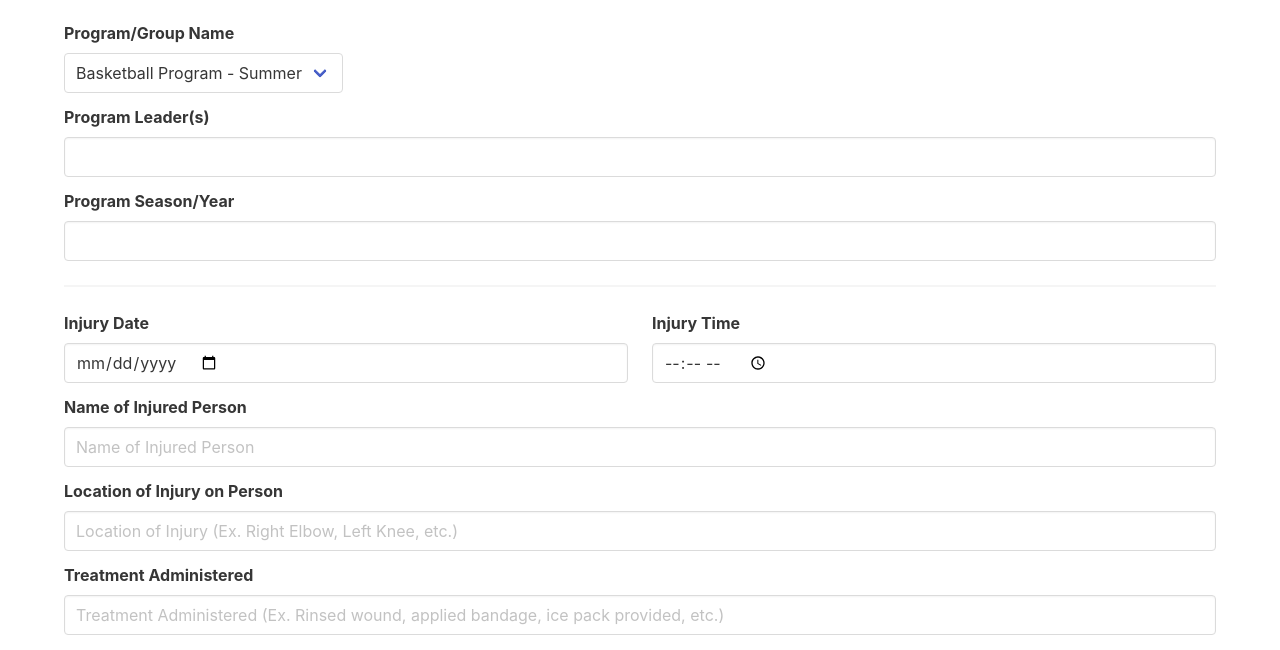
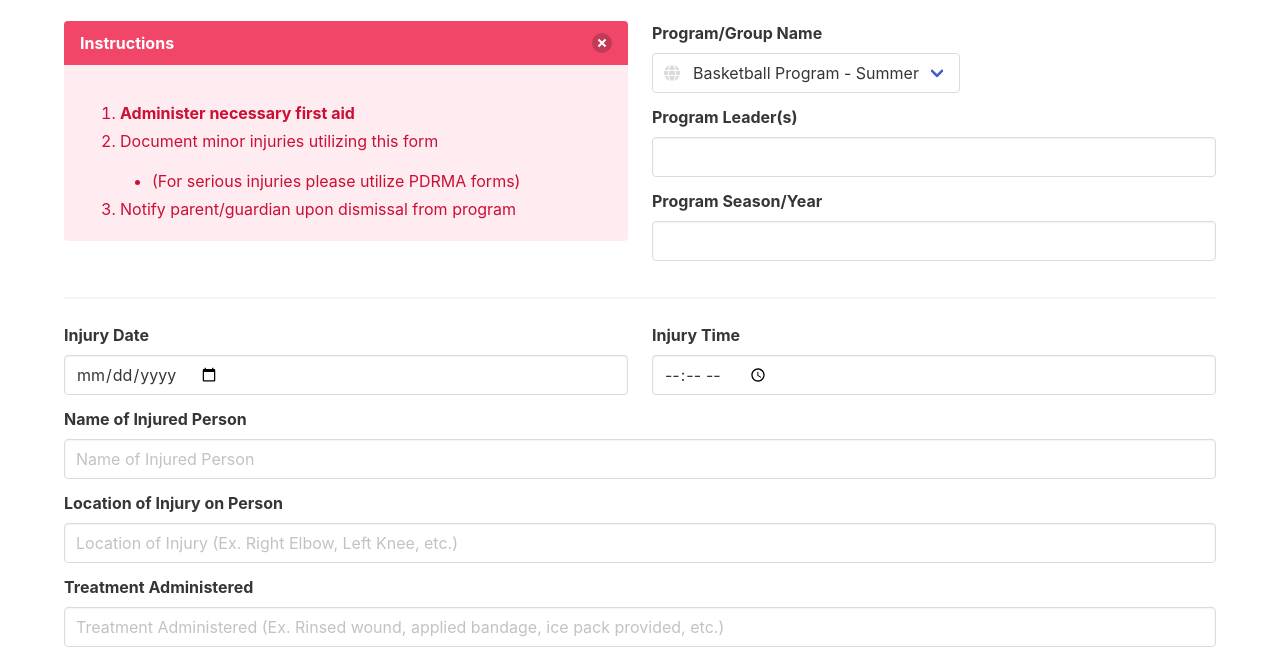
Before and after one commit to AU-FVSRA/Initial-UI-Prototypes, a website: page JoanTestForm.html in a window 1280 px wide. Shown: the part 116-766 px from the top of the page. Drawn offline with nearby package versions, Linux system fonts and the light colour scheme.

Commit message:
Minor change to the form

```diff
--- a/JoanTestForm.html
+++ b/JoanTestForm.html
@@ -6,6 +6,7 @@
     <title>Joan's Form</title>
     <link href="https://cdnjs.cloudflare.com/ajax/libs/font-awesome/6.0.0-beta2/css/all.min.css" rel="stylesheet">
     <link href="https://cdn.jsdelivr.net/npm/bulma@0.9.3/css/bulma.min.css" rel="stylesheet">
+
 </head>
 <body>
 
@@ -22,19 +23,50 @@
         <form>
 
             <!-- Form section #1 -->
+            <div class="columns">
+                <!-- warning/instructions -->
+                <div class="column" id="instructionsCol">
+                    <article class="message is-danger">
+                        <div class="message-header">
+                            <p>Instructions</p>
+                            <button type="button" class="delete" onclick="hideInstructions()"></button>
+                        </div>
+                        <div class="message-body">
+                            <div class="content">
+                                <ol>
+                                    <li><strong>Administer necessary first aid</strong></li>
+                                    <li>Document minor injuries utilizing this form
+                                        <ul>
+                                            <li>(For serious injuries please utilize PDRMA forms)</li>
+                                        </ul>
+                                    </li>
+                                    <li>Notify parent/guardian upon dismissal from program</li>
+                                </ol>
+                            </div>
+
+                        </div>
+                    </article>
+                </div>
+
+                <!-- program/group name -->
+                <div class="column">
                     <div class="field">
                         <label class="label" for="programName">Program/Group Name</label>
-                <div class="control">
+                        <div class="control has-icons-left">
                             <!-- <input class="input" type="text" id="programName" name="programName">-->
-                    <div class="select">
+                            <span class="select" id="programSelection">
                                 <select id="programName" name="programName">
-                            <option>Basketball Program - Summer</option>
-                            <option>Option 2</option>
-                            <option>Option 3</option>
-                            <option>Option 4</option>
-                            <option>Option 5</option>
+                                    <option value="1">Basketball Program - Summer</option>
+                                    <option value="2">Option 2</option>
+                                    <option value="3">Option 3</option>
+                                    <option value="4">Option 4</option>
+                                    <option value="5">Option 5</option>
+                                    <option value="addNewProgram">Add New...</option>
                                 </select>
-                    </div>
+                            </span>
+                            <span class="icon is-small is-left">
+                                <i class="fas fa-globe"></i>
+                            </span>
                         </div>
                     </div>
                     <div class="field">
@@ -49,6 +81,9 @@
                             <input class="input" id="programSeasonYear" name="programSeasonYear" type="text">
                         </div>
                     </div>
+                </div>
+            </div>
+
 
             <hr>
 
@@ -123,5 +158,41 @@
     </div>
 </section>
 
+<!--
+&lt;!&ndash; test popup modal on option selection &ndash;&gt;
+<div class="modal" id="testModal">
+    <div class="modal-background"></div>
+    <div class="modal-card">
+        <header class="modal-card-head">
+            <p class="modal-card-title">Modal title</p>
+            <button class="delete" aria-label="close"></button>
+        </header>
+        <section class="modal-card-body">
+            &lt;!&ndash; Content ... &ndash;&gt;
+            <h1 class="title">
+                Test Modal Header
+            </h1>
+            <p class="subtitle">
+                Test Modal Subtitle
+            </p>
+        </section>
+        <footer class="modal-card-foot">
+            <button class="button is-success">Save changes</button>
+            <button class="button">Cancel</button>
+        </footer>
+    </div>
+</div>
+-->
+
+<!-- Just a test script to hide the instructions -->
+<!-- Likely won't be an option in the final product because users are dumb and will not read and just click X -->
+<!-- Instructions are vital and need to be followed -->
+<script type="text/javascript">
+    //hide the column with id="instructionsCol"
+    function hideInstructions() {
+        document.getElementById("instructionsCol").style.display = "none";
+    }
+</script>
+
 </body>
 </html>
```
Lines whose indentation alone changed are shown as unchanged.
